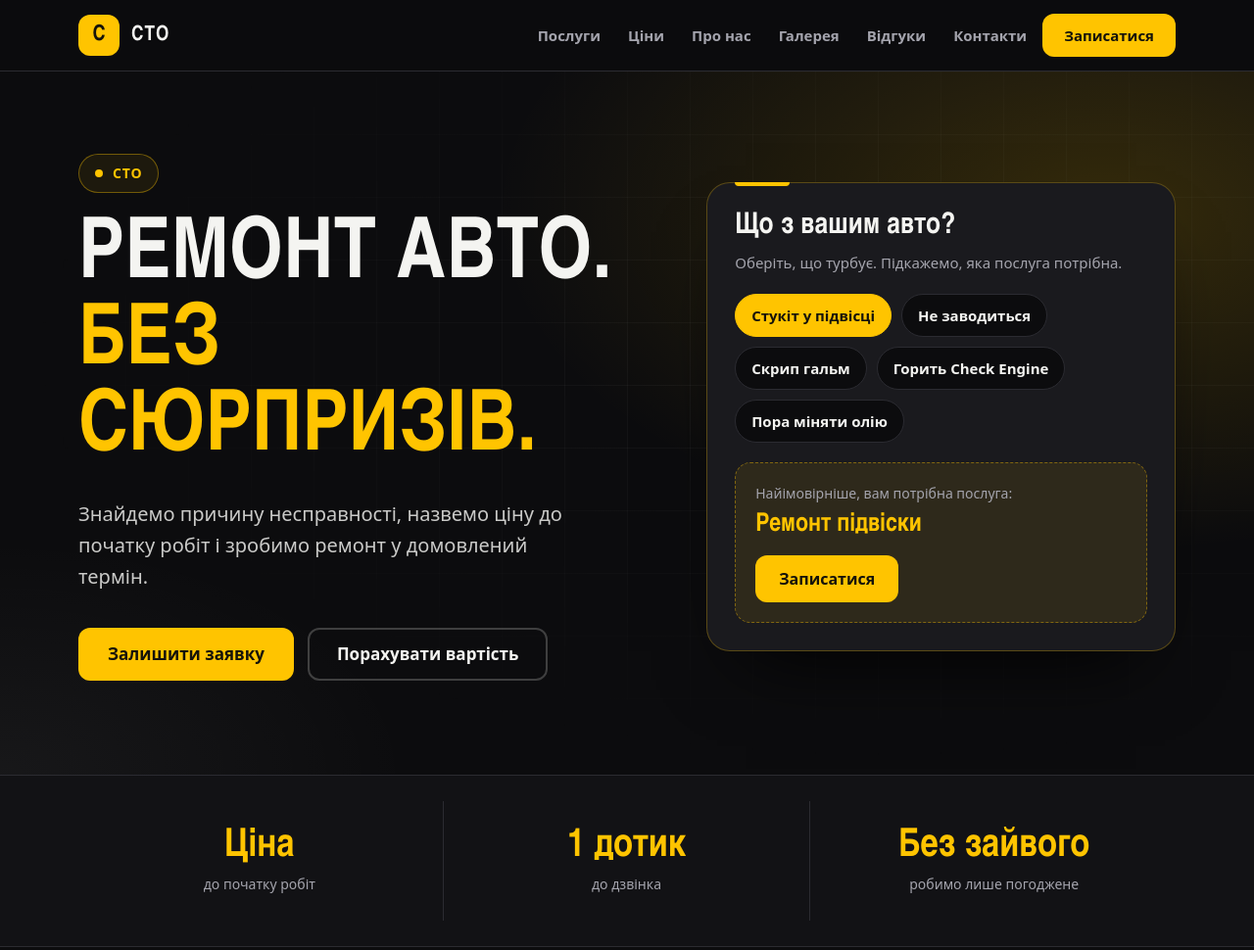
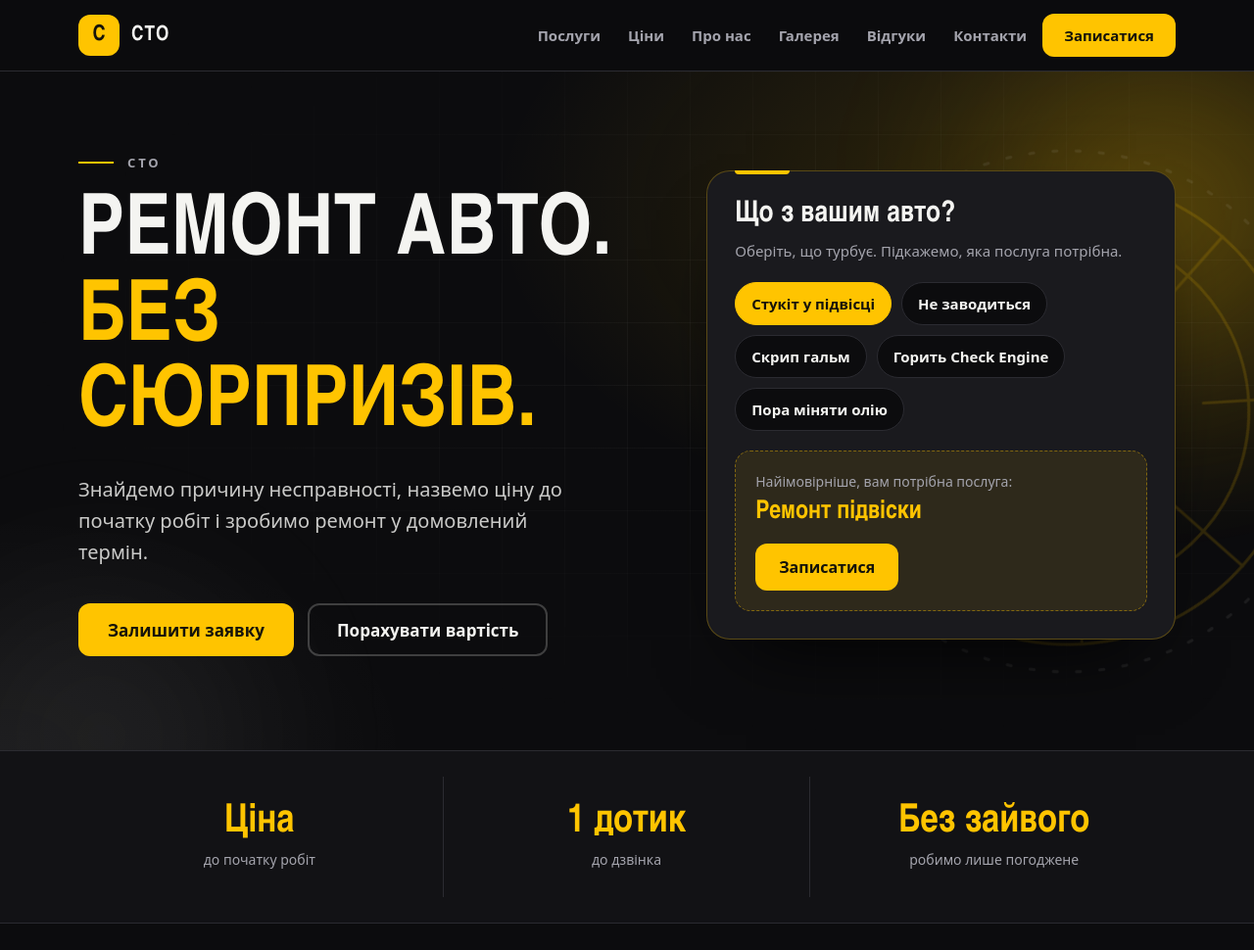
Before and after one commit to zhenyadrahun-create/sto-outreach, a plain HTML site: page template.html in a window 1280 px wide. Shown: the top 970 px of the page at 98% size. Drawn offline with Linux system fonts and the light colour scheme.

Commit message:
Add files via upload

```diff
--- a/template.html
+++ b/template.html
@@ -57,11 +57,25 @@ nav a{text-decoration:none;color:var(--muted);transition:color .2s}nav a:hover{c
 /* hero */
 .hero{position:relative;overflow:hidden;padding:84px 0 96px;background:radial-gradient(1000px 560px at 88% 20%,color-mix(in srgb,var(--accent) 17%,transparent),transparent 62%),radial-gradient(700px 400px at 0 100%,color-mix(in srgb,var(--text) 5%,transparent),transparent 60%),var(--bg)}
 .hero::after{content:"";position:absolute;inset:0;background-image:linear-gradient(color-mix(in srgb,var(--text) 5%,transparent) 1px,transparent 1px),linear-gradient(90deg,color-mix(in srgb,var(--text) 5%,transparent) 1px,transparent 1px);background-size:64px 64px;-webkit-mask-image:radial-gradient(ellipse at 70% 40%,#000,transparent 70%);mask-image:radial-gradient(ellipse at 70% 40%,#000,transparent 70%);pointer-events:none}
+
+.hero-bg{position:absolute;inset:0;overflow:hidden;pointer-events:none}
+.hb-photo{position:absolute;inset:0;background-size:cover;background-position:center;opacity:0;-webkit-mask-image:linear-gradient(100deg,transparent 10%,#000 85%);mask-image:linear-gradient(100deg,transparent 10%,#000 85%)}
+.hb-photo.on{opacity:.3}
+.hb-glow{position:absolute;border-radius:50%;filter:blur(80px);opacity:.5;animation:drift 18s ease-in-out infinite alternate}
+.g1{width:460px;height:460px;right:-120px;top:-100px;background:radial-gradient(closest-side,color-mix(in srgb,var(--accent) 55%,transparent),transparent)}
+.g2{width:380px;height:380px;left:-140px;bottom:-140px;background:radial-gradient(closest-side,color-mix(in srgb,var(--text) 18%,transparent),transparent);animation-delay:-7s}
+@keyframes drift{to{transform:translate(60px,40px) scale(1.15)}}
+.hb-art{position:absolute;right:-90px;top:50%;width:min(560px,96vw);margin-top:-280px;opacity:.16;fill:none;stroke:var(--accent);stroke-width:2.2;stroke-linecap:round}
+.hb-art.dim{opacity:.1}
+.hb-art .spin{transform-origin:200px 200px;animation:spinw 60s linear infinite}.hb-art .dash{stroke-dasharray:3 14;stroke:var(--text);opacity:.5}
+@keyframes spinw{to{transform:rotate(360deg)}}
+@media(max-width:900px){.hb-art{right:-160px;top:18%;margin-top:0;width:430px;opacity:.12}}
 .hero-in{position:relative;z-index:1;display:grid;grid-template-columns:minmax(0,1.1fr) minmax(0,.9fr);gap:56px;align-items:center}
 .tag{display:inline-flex;align-items:center;gap:10px;padding:8px 16px;border:1px solid color-mix(in srgb,var(--accent) 38%,transparent);border-radius:99px;color:var(--accent);font-weight:700;font-size:14px;letter-spacing:.06em;text-transform:uppercase;background:color-mix(in srgb,var(--accent) 7%,transparent)}
 .tag i{width:8px;height:8px;border-radius:50%;background:var(--accent);animation:pulse 2.2s infinite}
 @keyframes pulse{0%{box-shadow:0 0 0 0 color-mix(in srgb,var(--accent) 60%,transparent)}70%,100%{box-shadow:0 0 0 10px transparent}}
-.hero h1{margin-top:24px;font-size:clamp(42px,7.4vw,86px);text-transform:uppercase;line-height:1.02}
+.eyebrow{font:600 13px var(--body);letter-spacing:.22em;text-transform:uppercase;color:var(--muted);display:flex;align-items:center;gap:14px}.eyebrow::before{content:"";width:36px;height:2px;background:var(--accent)}
+.hero h1{margin-top:22px;font-size:clamp(42px,7.4vw,86px);text-transform:uppercase;line-height:1.02}
 .hero h1 span{color:var(--accent);display:block}
 .lead{margin-top:24px;max-width:46ch;font-size:clamp(17px,2.2vw,20px);color:color-mix(in srgb,var(--text) 82%,transparent)}
 .cta{display:flex;flex-wrap:wrap;gap:14px;margin-top:36px}
@@ -171,9 +185,9 @@ footer{padding:40px 0;border-top:1px solid var(--line);color:var(--muted);font-s
   <button class="burger" id="burger" type="button" aria-label="Меню" aria-expanded="false"><svg viewBox="0 0 24 24"><path d="M4 7h16M4 12h16M4 17h16"/></svg></button>
 </div></header>
 <main>
-<div class="hero" id="top"><div class="wrap hero-in">
+<div class="hero" id="top"><div class="hero-bg" aria-hidden="true"><div class="hb-photo" id="hbPhoto"></div><div class="hb-glow g1"></div><div class="hb-glow g2"></div><svg class="hb-art" viewBox="0 0 400 400" id="hbArt"><g class="spin"><circle cx="200" cy="200" r="170"/><circle cx="200" cy="200" r="132"/><circle cx="200" cy="200" r="36"/><path d="M200 30v70M200 300v70M30 200h70M300 200h70M80 80l50 50M270 270l50 50M320 80l-50 50M130 270l-50 50"/></g><circle cx="200" cy="200" r="190" class="dash"/></svg></div><div class="wrap hero-in">
   <div>
-    <span class="tag"><i></i><span id="tagT"></span></span>
+    <div class="eyebrow" id="eyebrow"></div>
     <h1><span id="h1a" style="color:inherit;display:inline"></span> <span id="h1b"></span></h1>
     <p class="lead" id="lead"></p>
     <div class="cta" id="cta"></div>
@@ -280,6 +294,7 @@ var C={
   lead:"",
   about:"Працюємо чесно: пояснюємо, що зламалося, і не робимо зайвого. Ціну називаємо до початку робіт.",
   /* 5. Фото: посилання https://... або назви файлів у цій папці. Перше фото стає фото розділу «Про нас» */
+  heroPhoto:"",            /* фото на фоні головного екрана (напівпрозоре), посилання https://... або назва файлу */
   photos:[],
   /* 6. Послуги: [назва, опис, ціна або null, значок] */
   /* значки: search, oil, susp, brake, tire, engine, battery, snow, wrench */
@@ -337,7 +352,8 @@ $("copy").textContent="© "+new Date().getFullYear()+" "+C.name+(place?" · "+pl
 /* шапка й кнопки дзвінка */
 var callLabel=hasPhone?"Зателефонувати":"Записатися",callHref=hasPhone?tel:"#kontakty";
 ["barCall","bandCall"].forEach(function(id){var a=$(id);a.textContent=callLabel;a.setAttribute("href",callHref)});
-$("tagT").textContent="СТО"+(city?" · "+city:"");
+var kindT=/мийк|мойк|wash|детейл|detail/i.test(C.name)?"Автомийка":(/шин|tire|shyn|колес/i.test(C.name)?"Шиномонтаж":"СТО");$("eyebrow").textContent=kindT+(city?" / "+city:"");
+var hp=safeUrl(C.heroPhoto);if(hp){var hb=$("hbPhoto");hb.style.backgroundImage="url('"+hp.replace(/'/g,"%27")+"')";hb.classList.add("on");$("hbArt").classList.add("dim")}
 $("h1a").textContent=C.h1a||"Ремонт авто.";$("h1b").textContent=C.h1b||"";
 $("lead").textContent=C.lead||("Знайдемо причину несправності, назвемо ціну до початку робіт і зробимо ремонт у домовлений термін"+(city?" у місті "+city:"")+".");
 function msgLinks(cls){var h="";
```
Also changed, not shown: 1 other file.
